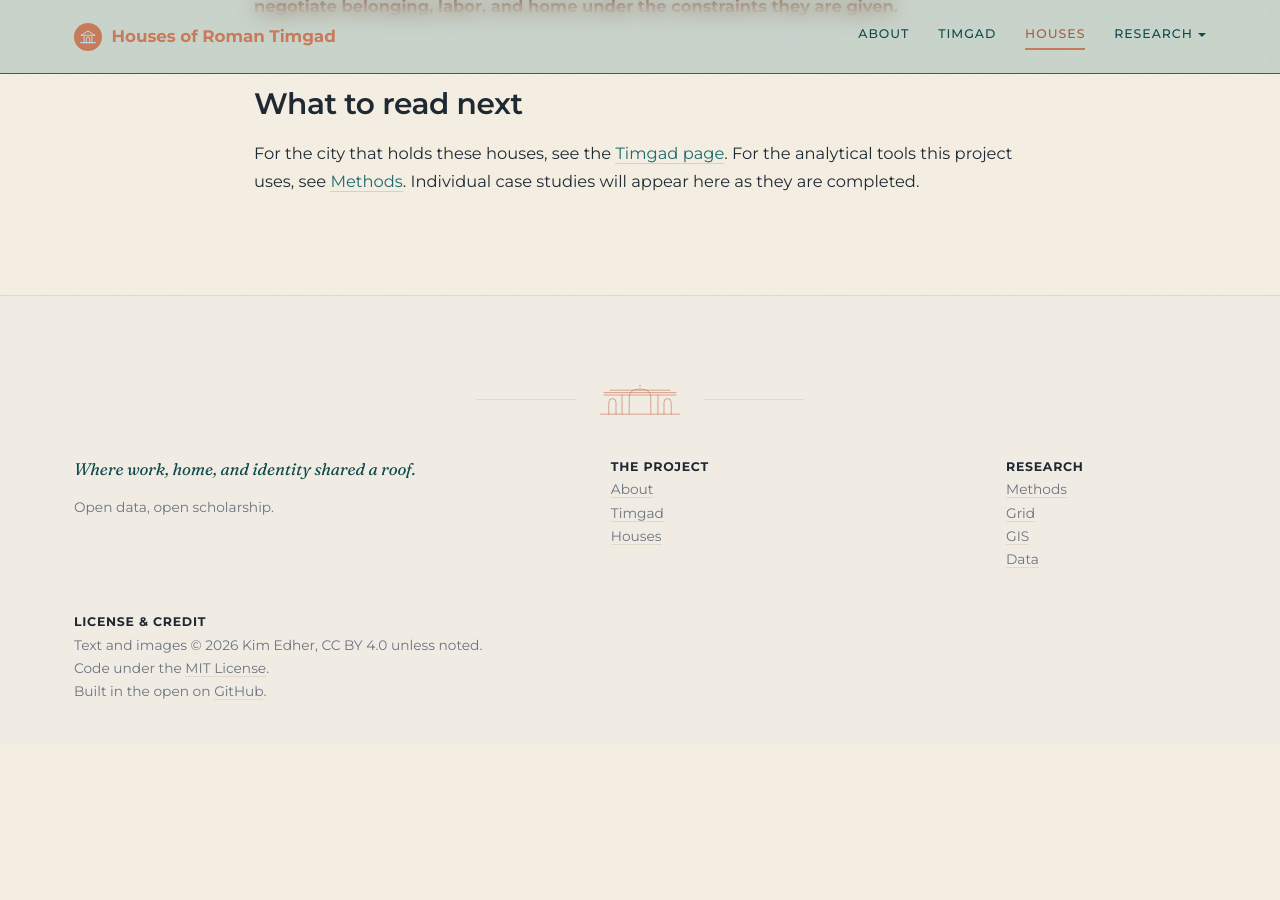
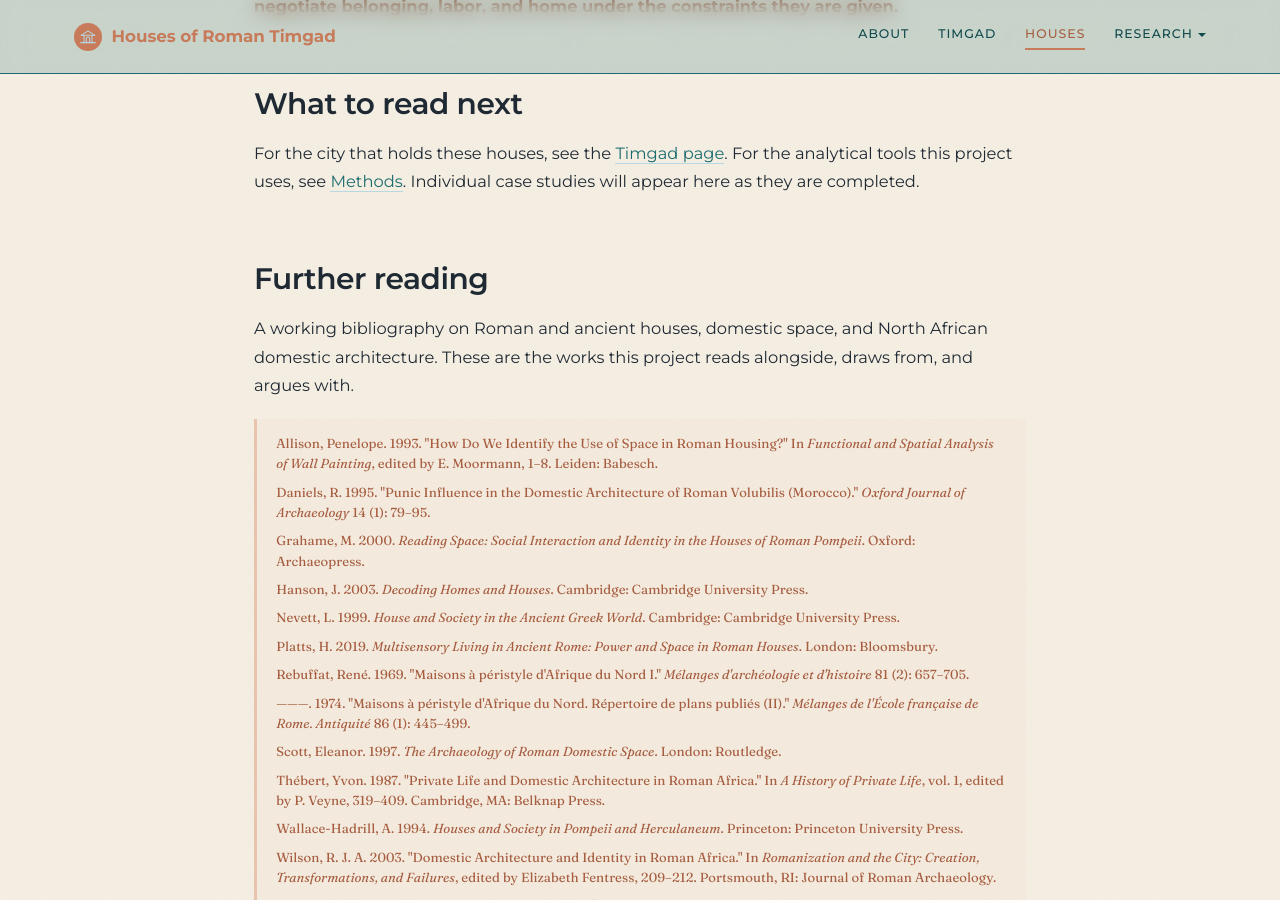
Before and after one commit to kimedher/timgadhouses, a Jekyll site: the page built from houses.md, in a window 1280 px wide and 900 px high, scrolled down 3200 px. Built offline with Jekyll 4.4.1, drawn with Linux system fonts in a browser that asks for light colours; before the commit the page ends 3944 px from its top, so only the background shows below that; some of the changed text lies outside the part shown.

Commit message:
Add Further reading bibliography to Houses page

```diff
--- a/houses.md
+++ b/houses.md
@@ -38,3 +38,23 @@ The question of how homes shape the people who live in them is not only a questi
 ## What to read next
 
 For the city that holds these houses, see the [Timgad page](/timgad/). For the analytical tools this project uses, see [Methods](/methods/). Individual case studies will appear here as they are completed.
+
+## Further reading
+
+A working bibliography on Roman and ancient houses, domestic space, and North African domestic architecture. These are the works this project reads alongside, draws from, and argues with.
+
+<div class="subsection-refs">
+  <p>Allison, Penelope. 1993. "How Do We Identify the Use of Space in Roman Housing?" In <em>Functional and Spatial Analysis of Wall Painting</em>, edited by E. Moormann, 1–8. Leiden: Babesch.</p>
+  <p>Daniels, R. 1995. "Punic Influence in the Domestic Architecture of Roman Volubilis (Morocco)." <em>Oxford Journal of Archaeology</em> 14 (1): 79–95.</p>
+  <p>Grahame, M. 2000. <em>Reading Space: Social Interaction and Identity in the Houses of Roman Pompeii</em>. Oxford: Archaeopress.</p>
+  <p>Hanson, J. 2003. <em>Decoding Homes and Houses</em>. Cambridge: Cambridge University Press.</p>
+  <p>Nevett, L. 1999. <em>House and Society in the Ancient Greek World</em>. Cambridge: Cambridge University Press.</p>
+  <p>Platts, H. 2019. <em>Multisensory Living in Ancient Rome: Power and Space in Roman Houses</em>. London: Bloomsbury.</p>
+  <p>Rebuffat, René. 1969. "Maisons à péristyle d'Afrique du Nord I." <em>Mélanges d'archéologie et d'histoire</em> 81 (2): 657–705.</p>
+  <p>———. 1974. "Maisons à péristyle d'Afrique du Nord. Répertoire de plans publiés (II)." <em>Mélanges de l'École française de Rome. Antiquité</em> 86 (1): 445–499.</p>
+  <p>Scott, Eleanor. 1997. <em>The Archaeology of Roman Domestic Space</em>. London: Routledge.</p>
+  <p>Thébert, Yvon. 1987. "Private Life and Domestic Architecture in Roman Africa." In <em>A History of Private Life</em>, vol. 1, edited by P. Veyne, 319–409. Cambridge, MA: Belknap Press.</p>
+  <p>Wallace-Hadrill, A. 1994. <em>Houses and Society in Pompeii and Herculaneum</em>. Princeton: Princeton University Press.</p>
+  <p>Wilson, R. J. A. 2003. "Domestic Architecture and Identity in Roman Africa." In <em>Romanization and the City: Creation, Transformations, and Failures</em>, edited by Elizabeth Fentress, 209–212. Portsmouth, RI: Journal of Roman Archaeology.</p>
+  <p>Wilson, R. J. A. 2016. "Roman Villas in North Africa." In <em>The Cambridge Companion to the Roman Economy</em>, edited by Walter Scheidel, 266–307. Cambridge: Cambridge University Press.</p>
+</div>
```
